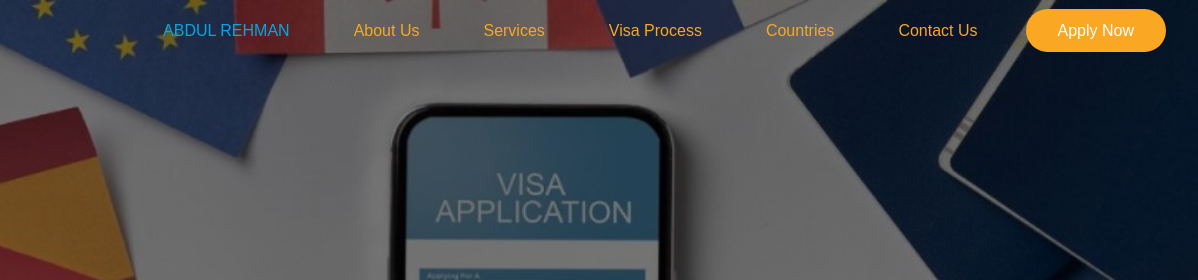
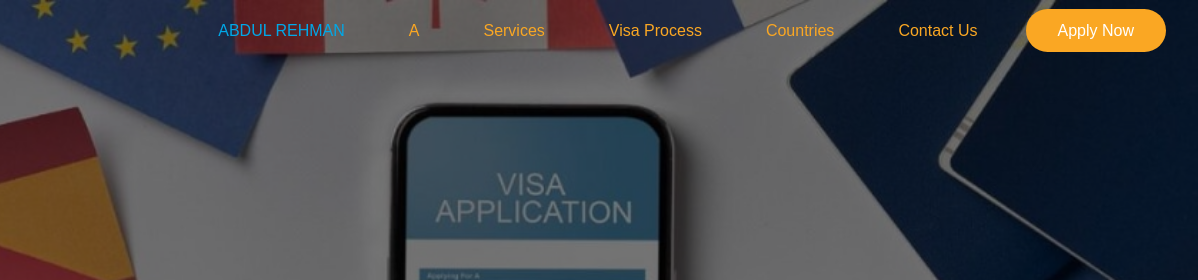
Before and after one commit to Rehman065/rehmannn, a plain HTML site: page index.html in a window 1280 px wide. Shown: the top 280 px of the page, 82-1280 px from the left. Drawn offline with Linux system fonts and the light colour scheme.

Commit message:
change name

```diff
--- a/index.html
+++ b/index.html
@@ -15,7 +15,7 @@
         <nav>
             <ul class="nav-menu">
                 <li><a href="#" class="active">ABDUL REHMAN</a></li>
-                <li><a href="about.html">About Us</a></li>
+                <li><a href="about.html">A</a></li>
                 <li><a href="service.html">Services</a></li>
                 <li><a href="#">Visa Process</a></li>
                 <li><a href="#" >Countries</a></li>
```
